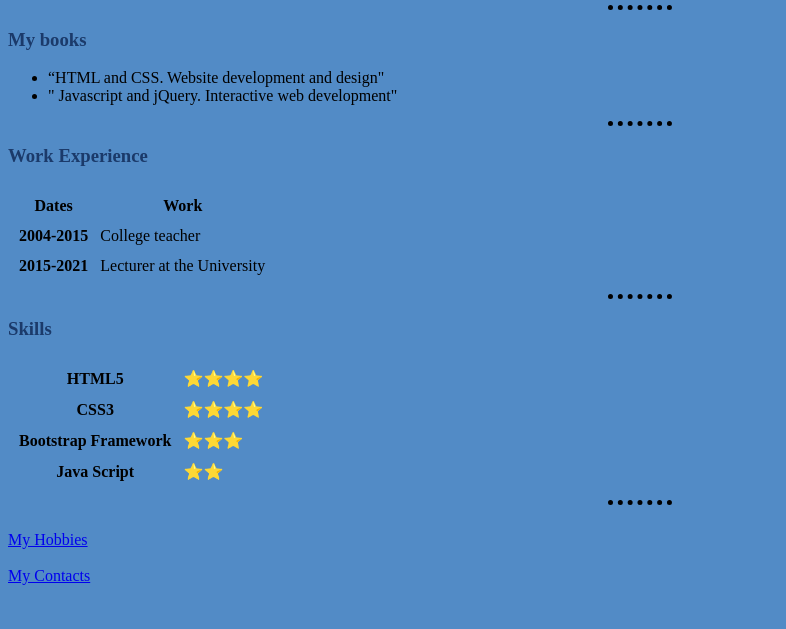
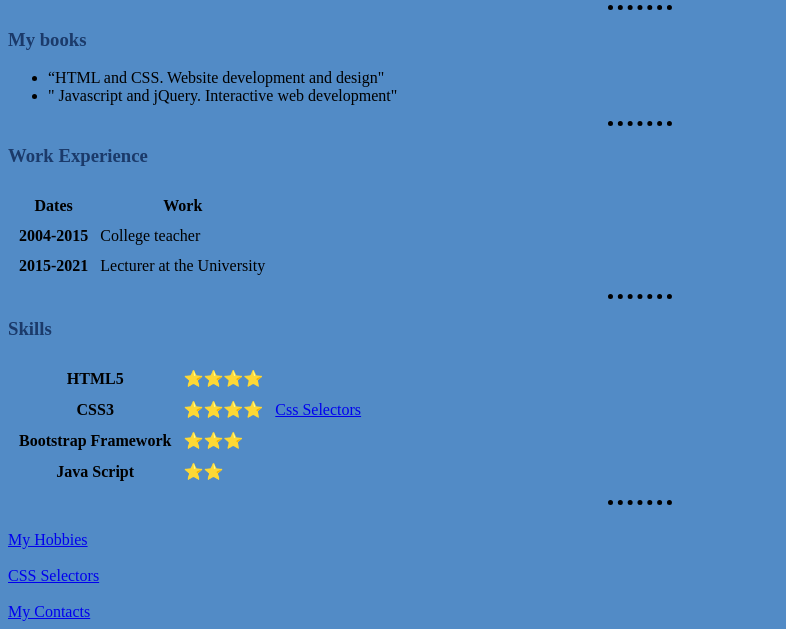
Before and after one commit to guliaisaeva/Summer-Challenge-My-PersonalPage-Html, a plain HTML site: page index.html in a window 1280 px wide. Shown: the part 377-1006 px from the top of the page, without its empty margins (0-786 px from the left). Before the commit the page ends 970 px from the top, so only its background shows below. Drawn offline with Linux system fonts and the light colour scheme.

Commit message:
Page With CSS Selectors

```diff
--- a/index.html
+++ b/index.html
@@ -73,6 +73,7 @@
         <tr>
           <th class="name">CSS3</th>
           <td class="stars">⭐⭐⭐⭐</td>
+          <td class="stars"><a href="css-selectors.html"> Css Selectors</a></td>
         </tr>
         <tr>
           <th class="name">Bootstrap Framework</th>
@@ -88,6 +89,9 @@
     <br />
     <a href="hobby.html"> My Hobbies</a> <br />
     <br />
+    <a href="css-selectors.html"> CSS Selectors</a> <br />
+    <br />
+
     <a href="contacts.html">My Contacts</a>
   </body>
 </html>
```
